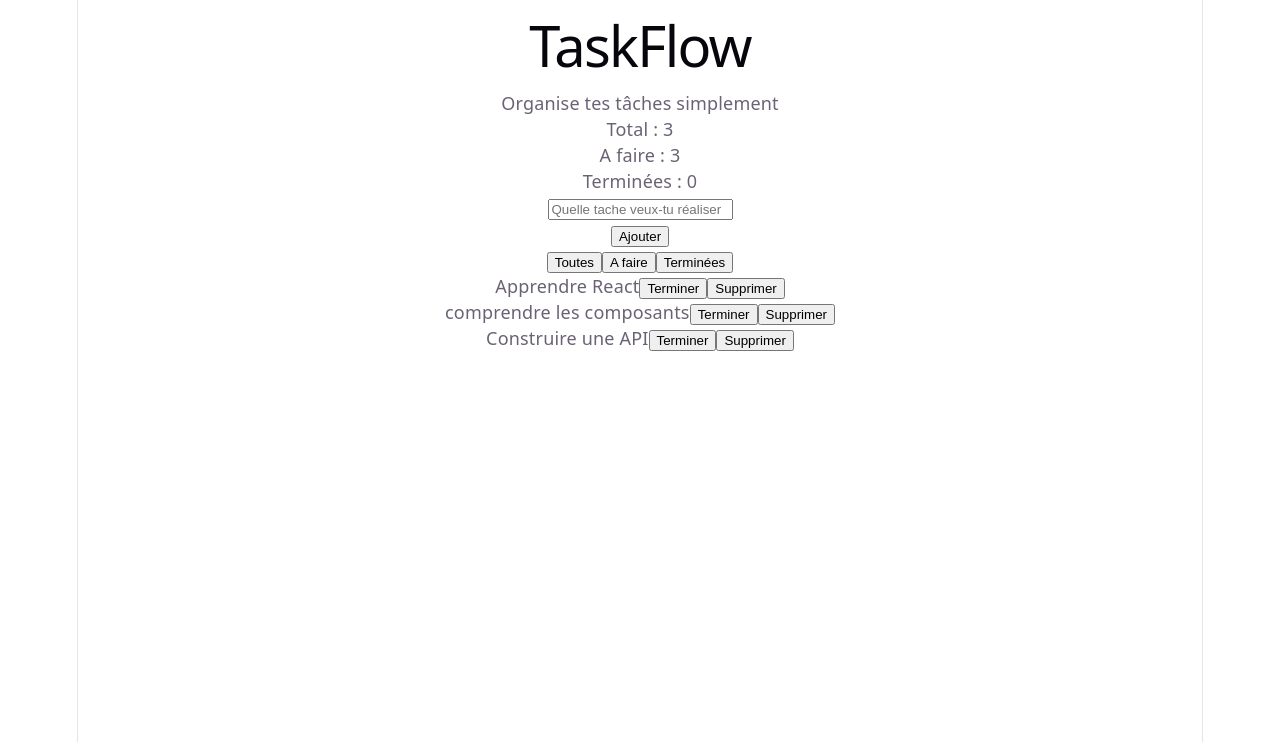
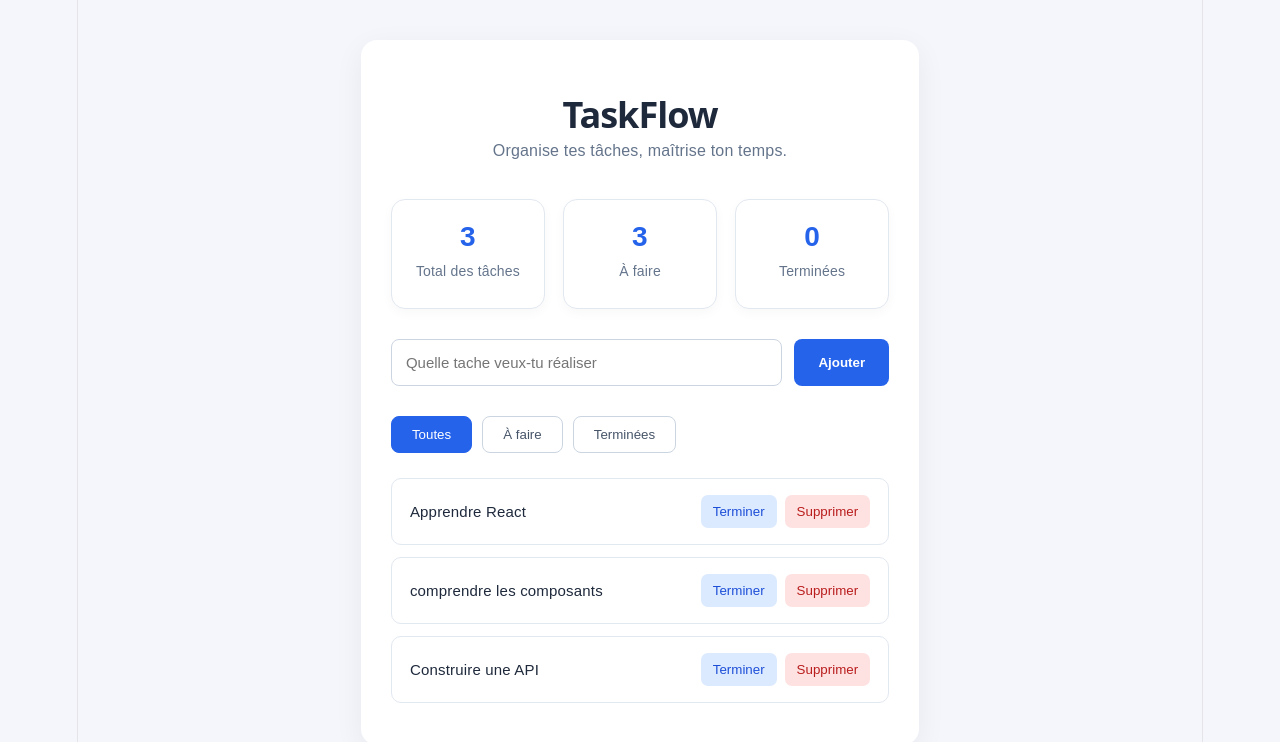
Before and after one commit to 9456czjzbv-bot/taskflow, a React (Vite) app: page / in a window 1280 px wide. Shown: the top 742 px of the page. Built offline with nearby package versions, Linux system fonts and the light colour scheme.

Commit message:
Ajout du css dans TaskFlow

```diff
--- a/src/App.css
+++ b/src/App.css
@@ -1,184 +1,240 @@
-.counter {
+* {
+  margin: 0;
+  padding: 0;
+  box-sizing: border-box;
+}
+/* corps de l'application*/
+body {
+  font-family: Arial, sans-serif;
+  background-color: #f4f6fb;
+  color: #1e293b;
+}
+.app-container {
+  max-width: 900px;
+  margin: 40px auto;
+  padding: 30px;
+  background-color: #ffffff;
+  border-radius: 16px;
+  box-shadow: 0 8px 30px rgba(15, 23, 42, 0.06);
+}
+.app-header {
+  text-align: center;
+  margin-bottom: 35px;
+}
+
+.app-header h1 {
+  letter-spacing: -1px;
+  font-size: 36px;
+  font-weight: 700;
+  color: #1e293b;
+  margin-bottom: 10px;
+}
+
+.app-header p {
   font-size: 16px;
-  padding: 5px 10px;
-  border-radius: 5px;
-  color: var(--accent);
-  background: var(--accent-bg);
-  border: 2px solid transparent;
-  transition: border-color 0.3s;
-  margin-bottom: 24px;
+  color: #64748b;
+}
+.task-form {
+  display: flex;
+  gap: 12px;
+  margin-bottom: 30px;
+}
+.task-form input {
+  flex: 1;
+  padding: 14px;
+  border: 1px solid #cbd5e1;
+  border-radius: 8px;
+  font-size: 15px;
+  outline: none;
+  transition:
+    border-color 0.2s ease,
+    box-shadow 0.2s ease;
+}
+.task-form input:focus {
+  border-color: #2563eb;
+  box-shadow: 0 0 0 3px rgba(37, 99, 235, 0.12);
+}
+.task-form button {
+  padding: 14px 24px;
+  background-color: #2563eb;
+  color: white;
+  border: none;
+  border-radius: 8px;
+  cursor: pointer;
+  font-weight: 600;
+  transition:
+    background-color 0.2s ease,
+    transform 0.2s ease;
+}
+.task-form button:hover {
+  background-color: #1d4ed8;
+  transform: translateY(-2px);
+}
+.task-form button:active {
+  transform: translateY(0);
+}
+/* Statistiques */
+.task-stats {
+  display: grid;
+  grid-template-columns: repeat(3, 1fr);
+  gap: 18px;
+  margin-bottom: 30px;
+}
 
-  &:hover {
-    border-color: var(--accent-border);
+.stat-card {
+  background-color: white;
+  padding: 24px;
+  border-radius: 14px;
+  text-align: center;
+  border: 1px solid #e2e8f0;
+  box-shadow: 0 4px 12px rgba(0, 0, 0, 0.03);
+  transition:
+    transform 0.2s ease,
+    box-shadow 0.2s ease;
+}
+
+.stat-card:hover {
+  transform: translateY(-4px);
+  box-shadow: 0 8px 20px rgba(0, 0, 0, 0.06);
+}
+
+.stat-card h3 {
+  font-size: 28px;
+  color: #2563eb;
+  margin-bottom: 8px;
+}
+
+.stat-card p {
+  font-size: 14px;
+  color: #64748b;
+}
+/* Filtres */
+.task-filters {
+  display: flex;
+  gap: 10px;
+  margin-bottom: 25px;
+}
+
+.task-filters button {
+  padding: 10px 20px;
+  border: 1px solid #cbd5e1;
+  background-color: white;
+  color: #475569;
+  border-radius: 8px;
+  cursor: pointer;
+  transition: 0.2s;
+}
+
+.task-filters button:hover {
+  background-color: #eff6ff;
+  color: #2563eb;
+}
+
+.task-filters button.active {
+  background-color: #2563eb;
+  color: white;
+  border-color: #2563eb;
+}
+.task-item {
+  display: flex;
+  align-items: center;
+  justify-content: space-between;
+  gap: 16px;
+  background-color: white;
+  padding: 16px 18px;
+  margin-bottom: 12px;
+  border: 1px solid #e2e8f0;
+  border-radius: 10px;
+}
+
+.task-title {
+  color: #1e293b;
+  font-size: 15px;
+}
+
+.task-item.completed .task-title {
+  text-decoration: line-through;
+  color: #94a3b8;
+}
+
+.task-actions {
+  display: flex;
+  gap: 8px;
+}
+
+.task-actions button {
+  border: none;
+  padding: 9px 12px;
+  border-radius: 7px;
+  cursor: pointer;
+}
+
+.complete-btn {
+  background-color: #dbeafe;
+  color: #1d4ed8;
+}
+
+.delete-btn {
+  background-color: #fee2e2;
+  color: #b91c1c;
+}
+.complete-btn:hover {
+  background-color: #bfdbfe;
+}
+
+.delete-btn:hover {
+  background-color: #fecaca;
+}
+
+.task-actions button {
+  transition: 0.2s ease;
+}
+
+.task-actions button:hover {
+  transform: translateY(-2px);
+}
+@media (max-width: 600px) {
+  .app-container {
+    margin: 20px auto;
+    padding: 15px;
   }
-  &:focus-visible {
-    outline: 2px solid var(--accent);
-    outline-offset: 2px;
+
+  .task-stats {
+    grid-template-columns: 1fr;
+    gap: 12px;
+  }
+
+  .task-form {
+    flex-direction: column;
+  }
+
+  .task-form button {
+    width: 100%;
+  }
+
+  .task-filters {
+    flex-wrap: wrap;
+  }
+
+  .task-item {
+    flex-direction: column;
+    align-items: flex-start;
+  }
+
+  .task-actions {
+    width: 100%;
+  }
+
+  .task-actions button {
+    flex: 1;
   }
 }
-
-.hero {
-  position: relative;
-
-  .base,
-  .framework,
-  .vite {
-    inset-inline: 0;
-    margin: 0 auto;
-  }
-
-  .base {
-    width: 170px;
-    position: relative;
-    z-index: 0;
-  }
-
-  .framework,
-  .vite {
-    position: absolute;
-  }
-
-  .framework {
-    z-index: 1;
-    top: 34px;
-    height: 28px;
-    transform: perspective(2000px) rotateZ(300deg) rotateX(44deg) rotateY(39deg)
-      scale(1.4);
-  }
-
-  .vite {
-    z-index: 0;
-    top: 107px;
-    height: 26px;
-    width: auto;
-    transform: perspective(2000px) rotateZ(300deg) rotateX(40deg) rotateY(39deg)
-      scale(0.8);
-  }
+.empty-message {
+  text-align: center;
+  padding: 35px 15px;
+  color: #64748b;
+  background-color: white;
+  border: 1px dashed #cbd5e1;
+  border-radius: 10px;
+  font-size: 15px;
 }
-
-#center {
-  display: flex;
-  flex-direction: column;
-  gap: 25px;
-  place-content: center;
-  place-items: center;
-  flex-grow: 1;
-
-  @media (max-width: 1024px) {
-    padding: 32px 20px 24px;
-    gap: 18px;
-  }
-}
-
-#next-steps {
-  display: flex;
-  border-top: 1px solid var(--border);
-  text-align: left;
-
-  & > div {
-    flex: 1 1 0;
-    padding: 32px;
-    @media (max-width: 1024px) {
-      padding: 24px 20px;
-    }
-  }
-
-  .icon {
-    margin-bottom: 16px;
-    width: 22px;
-    height: 22px;
-  }
-
-  @media (max-width: 1024px) {
-    flex-direction: column;
-    text-align: center;
-  }
-}
-
-#docs {
-  border-right: 1px solid var(--border);
-
-  @media (max-width: 1024px) {
-    border-right: none;
-    border-bottom: 1px solid var(--border);
-  }
-}
-
-#next-steps ul {
-  list-style: none;
-  padding: 0;
-  display: flex;
-  gap: 8px;
-  margin: 32px 0 0;
-
-  .logo {
-    height: 18px;
-  }
-
-  a {
-    color: var(--text-h);
-    font-size: 16px;
-    border-radius: 6px;
-    background: var(--social-bg);
-    display: flex;
-    padding: 6px 12px;
-    align-items: center;
-    gap: 8px;
-    text-decoration: none;
-    transition: box-shadow 0.3s;
-
-    &:hover {
-      box-shadow: var(--shadow);
-    }
-    .button-icon {
-      height: 18px;
-      width: 18px;
-    }
-  }
-
-  @media (max-width: 1024px) {
-    margin-top: 20px;
-    flex-wrap: wrap;
-    justify-content: center;
-
-    li {
-      flex: 1 1 calc(50% - 8px);
-    }
-
-    a {
-      width: 100%;
-      justify-content: center;
-      box-sizing: border-box;
-    }
-  }
-}
-
-#spacer {
-  height: 88px;
-  border-top: 1px solid var(--border);
-  @media (max-width: 1024px) {
-    height: 48px;
-  }
-}
-
-.ticks {
-  position: relative;
-  width: 100%;
-
-  &::before,
-  &::after {
-    content: '';
-    position: absolute;
-    top: -4.5px;
-    border: 5px solid transparent;
-  }
-
-  &::before {
-    left: 0;
-    border-left-color: var(--border);
-  }
-  &::after {
-    right: 0;
-    border-right-color: var(--border);
-  }
-}
--- a/src/App.jsx
+++ b/src/App.jsx
@@ -1,8 +1,10 @@
 import { useState } from "react"
-import Header from "./component/headers"
+import "./App.css"
+import { Header } from "./component/headers"
 import { TaskForm } from "./component/TaskForm"
 import { TaskList } from "./component/TaskList"
 import { TaskFilters } from "./component/TaskFilters"
+import { TaskStats } from "./component/TaskStats"
 function App() {
   const [taches, setTaches] = useState([
     {id: 1, titre: "Apprendre React", terminee: false},
@@ -42,7 +44,7 @@ function App() {
     )
   }
   const tachesFiltrees = taches.filter((tache) =>  {
-    if (filtre === "A faire") {
+    if (filtre === "À faire") {
       return !tache.terminee
     }
     if (filtre === "Terminées") {
@@ -60,18 +62,22 @@ function App() {
     (tache) => !tache.terminee
   ).length
 
-  return <>
-    <div>
+  return (
+    <div className="app-container">
       <Header />
-      <div>
-        <p>Total : {totalTaches}</p>
-        <p>A faire : {tachesAFaire}</p>
-        <p>Terminées : {tachesterminees}</p>
-      </div>
-      <TaskForm onAjouter={ajouterTache} type = "text"  placeholder = "Quelle tache veux-tu réaliser"/>
+      <TaskStats
+        total={totalTaches}
+        aFaire={tachesAFaire}
+        terminees={tachesterminees}
+      />
+      <TaskForm
+        onAjouter={ajouterTache}
+        type = "text"
+        placeholder = "Quelle tache veux-tu réaliser"
+      />
       <TaskFilters
         filtre={filtre}
-        onChangeFiltre={setFiltre}
+        onChangerFiltre={setFiltre}
       />
       <TaskList
         taches={tachesFiltrees}
@@ -79,7 +85,7 @@ function App() {
         onTerminer={terminerTache}
       />
     </div>
-  </>
+    )
 }
 
 export default App
--- a/src/component/TaskFilters.jsx
+++ b/src/component/TaskFilters.jsx
@@ -1,15 +1,24 @@
-export function TaskFilters ({filtre, onChangeFiltre}) {
-    return <>
-        <div>
-            <button onClick={() => onChangeFiltre("Toutes")}>
+export function TaskFilters ({filtre, onChangerFiltre}) {
+    return (
+        <div className="task-filters">
+            <button
+            className={filtre === "Toutes" ? "active" : ""}
+            onClick={() => onChangerFiltre("Toutes")}
+            >
                 Toutes
             </button >
-            <button onClick={() => onChangeFiltre("A faire")}>
-                A faire
+            <button
+            className={filtre === "À faire" ? "active" : ""}
+            onClick={() => onChangerFiltre("À faire")}
+            >
+                À faire
             </button>
-            <button onClick={() => onChangeFiltre("Terminées")}>
+            <button
+            className={filtre === "Terminées" ? "active" : ""}
+            onClick={() => onChangerFiltre("Terminées")}
+            >
                 Terminées
             </button>
         </div>
-    </>
+        )
 }
--- a/src/component/TaskForm.jsx
+++ b/src/component/TaskForm.jsx
@@ -12,13 +12,13 @@ export function TaskForm({type, placeholder, onAjouter}) {
         setNouvelleTache("")
     }
     return (
-        <form onSubmit={gererSoumission}>
+        <form onSubmit={gererSoumission} className="task-form">
             <input
                 type={type}
                 placeholder={placeholder}
                 value={nouvelleTache}
                 onChange={(e) => setNouvelleTache(e.target.value)}
-        /> <br/>
+        />
         <button type="submit">
             Ajouter
         </button>
--- a/src/component/TaskItem.jsx
+++ b/src/component/TaskItem.jsx
@@ -1,17 +1,21 @@
 export function TaskItem({titre, onSupprimer, onTerminer, terminee}) {
     return (
-        <div>
-            <span>{titre}</span>
+        <div className={`task-item ${terminee ? "completed" : ""}`}>
+            <span className="task-title">{titre}</span>
+            <div className="task-actions">
             <button
-            onClick={onTerminer}
+                className="complete-btn"
+                onClick={onTerminer}
             >
                 {terminee ? "Annuler" : "Terminer"}
             </button>
             <button
+                className="delete-btn"
                 onClick={onSupprimer}
             >
                 Supprimer
             </button>
+            </div>
         </div>
     )
 }
--- a/src/component/TaskList.jsx
+++ b/src/component/TaskList.jsx
@@ -1,6 +1,13 @@
 import { TaskItem } from "./TaskItem";
 
 export function TaskList ({taches, onSupprimer, onTerminer,}) {
+    if(taches.length === 0) {
+        return (
+            <p className="empty-message">
+                Aucune tâche pour le moment. Ajoute-en une pour commencer !
+            </p>
+        )
+    }
     return <>
         <div>
             {taches.map((tache) => (
--- /dev/null
+++ b/src/component/TaskStats.jsx
@@ -0,0 +1,20 @@
+export function TaskStats({ total, aFaire, terminees }) {
+  return (
+    <div className="task-stats">
+      <div className="stat-card">
+        <h3>{total}</h3>
+        <p>Total des tâches</p>
+      </div>
+
+      <div className="stat-card">
+        <h3>{aFaire}</h3>
+        <p>À faire</p>
+      </div>
+
+      <div className="stat-card">
+        <h3>{terminees}</h3>
+        <p>Terminées</p>
+      </div>
+    </div>
+  )
+}
--- a/src/component/headers.jsx
+++ b/src/component/headers.jsx
@@ -1,10 +1,8 @@
-function Header({title}) {
+export function Header() {
   return (
-    <header>
+    <header className="app-header">
       <h1>TaskFlow</h1>
-      <p>Organise tes tâches simplement</p>
+      <p>Organise tes tâches, maîtrise ton temps.</p>
     </header>
   )
 }
-
-export default Header
```
